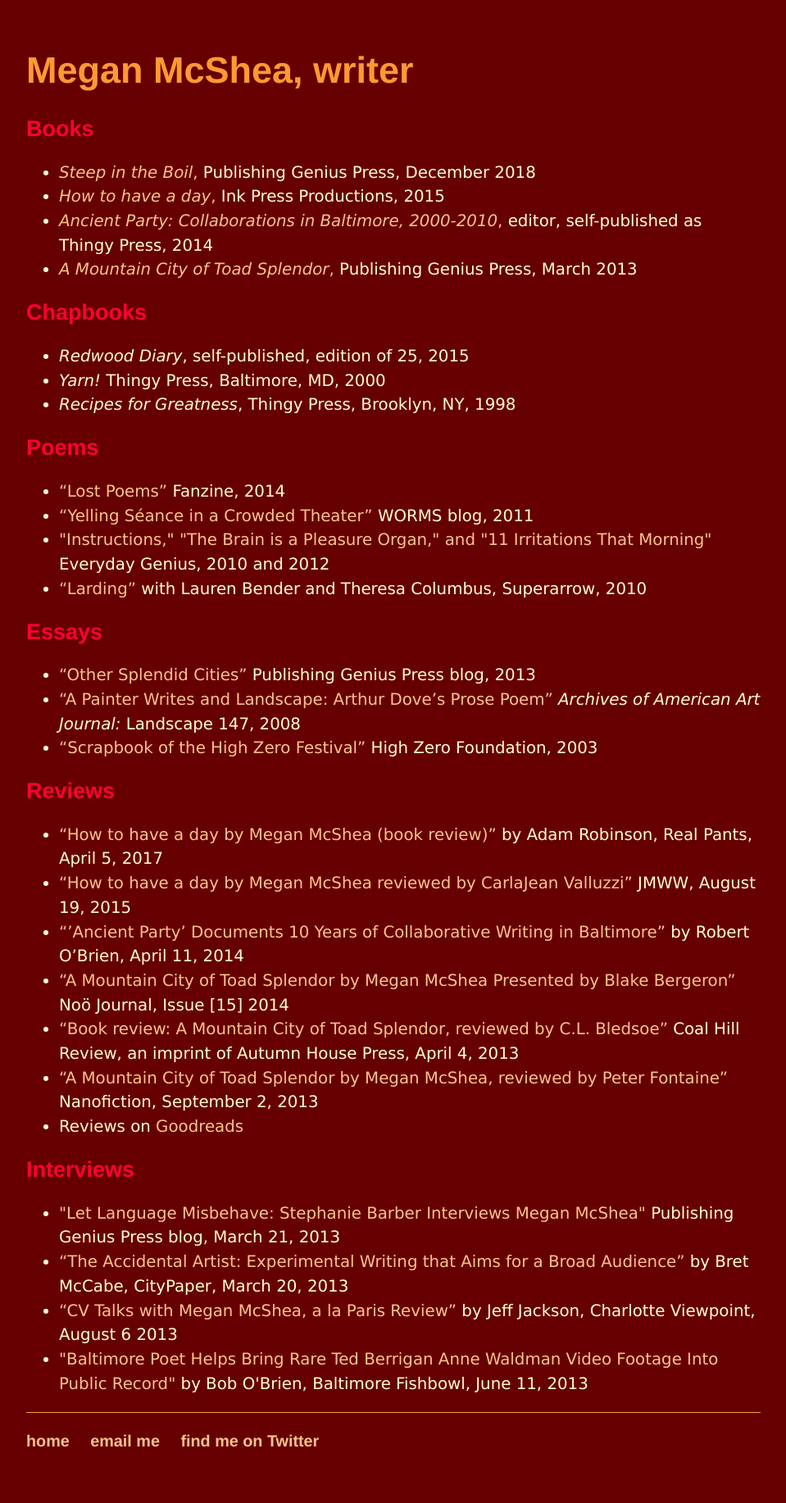
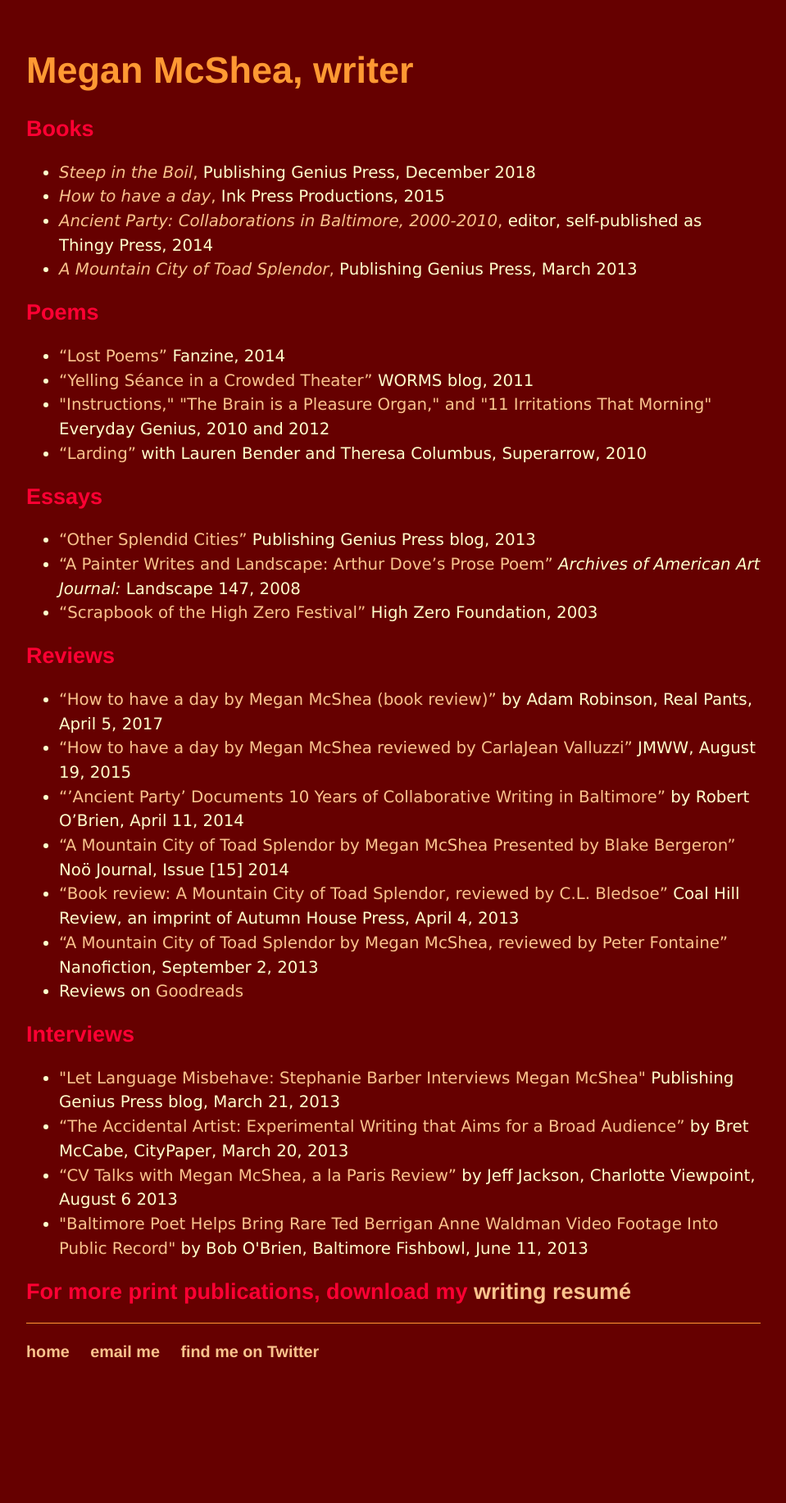
Before and after one commit to megan-mcshea/megan-mcshea.github.io, a Jekyll site: the page built from writer.html, in a window 1280 px wide. Shown: the whole page at 82% size, without its empty margins (160-1119 px from the left). Built offline with Jekyll 4.4.1, drawn with Linux system fonts in a browser that asks for light colours; after the commit the page ends 1725 px from its top, so only the background shows below that.

Commit message:
Update writer.html

```diff
--- a/writer.html
+++ b/writer.html
@@ -10,12 +10,6 @@ title: Megan McShea, writer
 <li><a href="https://www.inkpressproductions.com/product-page/how-to-have-a-day-by-megan-mcshea"><i>How to have a day</i>,</a> Ink Press Productions, 2015 </li>
 <li><a href="http://ancientparty.tumblr.com/"><i>Ancient Party: Collaborations in Baltimore, 2000-2010</i>,</a> editor, self-published as Thingy Press, 2014 </li>
 <li><a href="https://www.publishinggenius.com/product/a-mountain-city-of-toad-splendor-by-megan-mcshea/"><i>A Mountain City of Toad Splendor</i>,</a> Publishing Genius Press, March 2013 </li>
-</ul>
-
-	<h2>Chapbooks</h2>
-	<ul><li><i>Redwood Diary</i>, self-published, edition of 25, 2015</li>
-		<li><i>Yarn!</i> Thingy Press, Baltimore, MD, 2000</li>
-		<li><i>Recipes for Greatness</i>, Thingy Press, Brooklyn, NY, 1998</li>
 </ul>
 
 	<h2>Poems</h2>
@@ -49,4 +43,6 @@ title: Megan McShea, writer
 <li><a href="https://baltimorefishbowl.com/stories/baltimore-poet-helps-bring-rare-ted-berrigan-anne-waldman-video-footage-into-public-record/">"Baltimore Poet Helps Bring Rare Ted Berrigan Anne Waldman Video Footage Into Public Record"</a> by Bob O'Brien, Baltimore Fishbowl, June 11, 2013 </li>
 </ul>
 
+<h2>For more print publications, download my <a href="/writing-resume.pdf" target="_blank">writing resum&eacute;</a>
+
 </div><!-- /.blurb -->
```
